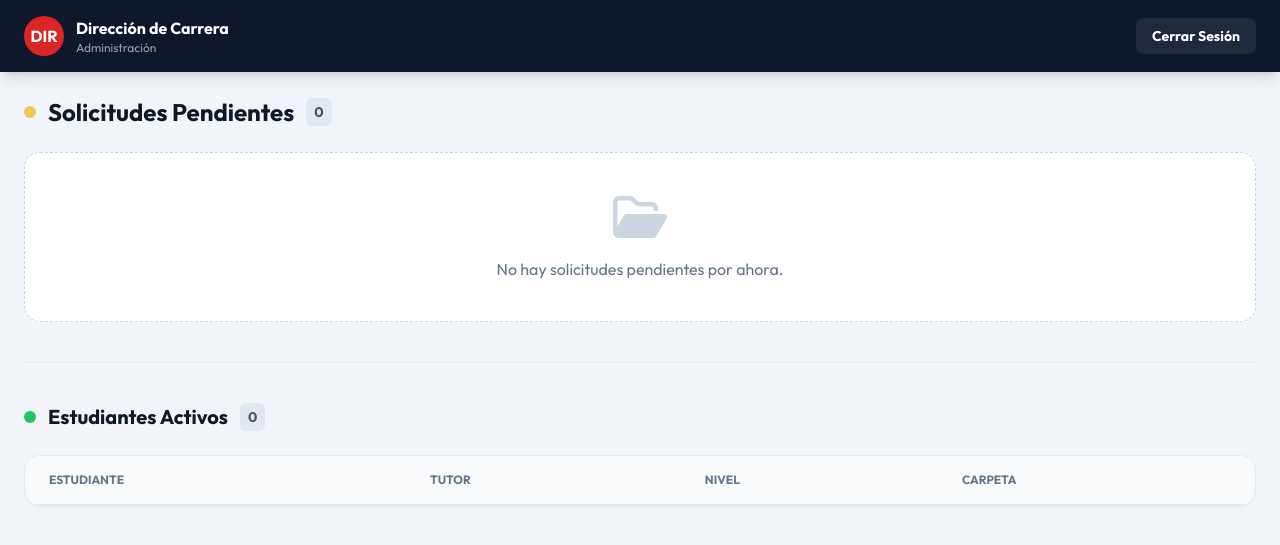
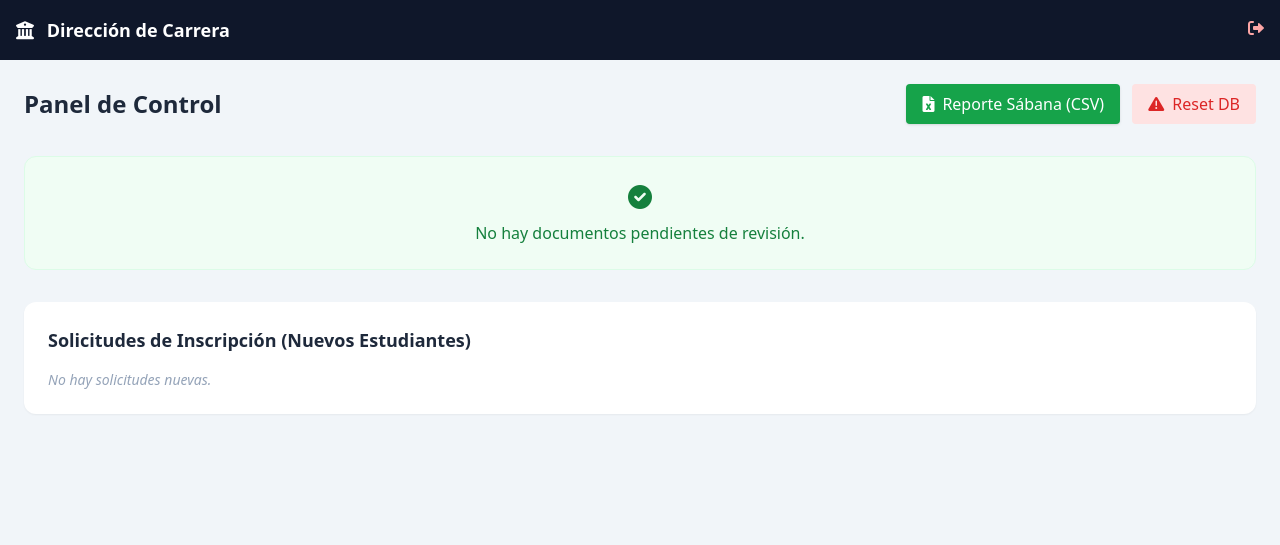
Before and after one commit to criuagrm/criuagrm.github.io, a Flask app: page /admin/dashboard in a window 1280 px wide. Shown: the top 545 px of the page. Run offline with Flask 3, Linux system fonts and the light colour scheme; a user stored in the database is signed in; lists and menus that the app fills with data are empty; some libraries are stand-ins or nearby versions.

Commit message:
Update admin_dashboard.html

```diff
--- a/sistema_tutores/templates/admin_dashboard.html
+++ b/sistema_tutores/templates/admin_dashboard.html
@@ -2,118 +2,98 @@
 <html lang="es">
 <head>
     <meta charset="UTF-8">
-    <meta name="viewport" content="width=device-width, initial-scale=1.0">
-    <title>Panel Director - Sistema Tutores</title>
+    <title>Director de Carrera - Panel</title>
     <script src="https://cdn.tailwindcss.com"></script>
-    <link href="https://fonts.googleapis.com/css2?family=Outfit:wght@300;400;500;700&display=swap" rel="stylesheet">
-    <link rel="stylesheet" href="https://cdnjs.cloudflare.com/ajax/libs/font-awesome/6.5.2/css/all.min.css"/>
-    <style>body { font-family: 'Outfit', sans-serif; }</style>
+    <link href="https://cdnjs.cloudflare.com/ajax/libs/font-awesome/6.0.0/css/all.min.css" rel="stylesheet">
 </head>
-<body class="bg-slate-100 text-slate-800">
+<body class="bg-slate-100 font-sans text-slate-800">
 
-    <nav class="bg-slate-900 text-white px-6 py-4 flex justify-between items-center sticky top-0 z-50 shadow-lg">
-        <div class="flex items-center gap-3">
-            <div class="w-10 h-10 rounded-full bg-red-600 flex items-center justify-center font-bold">DIR</div>
-            <div>
-                <h1 class="font-bold">Dirección de Carrera</h1>
-                <p class="text-xs text-slate-400">Administración</p>
+    <nav class="bg-slate-900 text-white p-4 sticky top-0 z-50">
+        <div class="max-w-7xl mx-auto flex justify-between">
+            <h1 class="font-bold text-lg"><i class="fa-solid fa-building-columns mr-2"></i> Dirección de Carrera</h1>
+            <a href="/logout" class="text-red-300 hover:text-white"><i class="fa-solid fa-right-from-bracket"></i></a>
+        </div>
+    </nav>
+
+    <div class="max-w-7xl mx-auto p-6 space-y-8">
+
+        <div class="flex justify-between items-center">
+            <h2 class="text-2xl font-bold text-slate-800">Panel de Control</h2>
+            <div class="flex gap-3">
+                <a href="/admin/report_excel" class="bg-green-600 text-white px-4 py-2 rounded shadow hover:bg-green-700 transition flex items-center">
+                    <i class="fa-solid fa-file-excel mr-2"></i> Reporte Sábana (CSV)
+                </a>
+                <a href="/peligro/reset-completo" onclick="return confirm('¿Seguro? Esto borrará todo.')" class="bg-red-100 text-red-600 px-4 py-2 rounded hover:bg-red-200">
+                    <i class="fa-solid fa-triangle-exclamation mr-1"></i> Reset DB
+                </a>
             </div>
         </div>
-        <a href="/logout" class="bg-slate-800 hover:bg-slate-700 px-4 py-2 rounded-lg text-sm font-bold transition">
-            Cerrar Sesión
-        </a>
-    </nav>
 
-    <div class="max-w-7xl mx-auto p-6">
+        {% if docs_pendientes %}
+        <div class="bg-white p-6 rounded-xl shadow-sm border-l-4 border-yellow-400">
+            <h3 class="font-bold text-lg mb-4 flex items-center">
+                <i class="fa-solid fa-bell text-yellow-500 mr-2"></i> Documentos Pendientes de Validación
+                <span class="ml-2 bg-yellow-100 text-yellow-800 text-xs px-2 py-1 rounded-full">{{ docs_pendientes|length }}</span>
+            </h3>
 
-        <div class="mb-10">
-            <h2 class="text-2xl font-bold text-slate-900 mb-6 flex items-center gap-3">
-                <span class="w-3 h-3 rounded-full bg-yellow-500 animate-pulse"></span>
-                Solicitudes Pendientes
-                <span class="bg-slate-200 text-slate-600 text-sm px-2 py-1 rounded-md">{{ pendientes|length }}</span>
-            </h2>
+            <div class="grid grid-cols-1 md:grid-cols-2 lg:grid-cols-3 gap-4">
+                {% for doc in docs_pendientes %}
+                <div class="border border-slate-200 p-4 rounded-lg bg-slate-50">
+                    <p class="font-bold text-sm">{{ doc.student.full_name }}</p>
+                    <p class="text-xs text-slate-500 mb-2">{{ doc.doc_type }}</p>
 
-            {% if pendientes %}
-            <div class="grid grid-cols-1 lg:grid-cols-2 gap-6">
-                {% for p in pendientes %}
-                <div class="bg-white rounded-2xl p-6 shadow-sm border border-slate-200 hover:border-red-200 transition">
-                    <div class="flex justify-between items-start mb-4">
-                        <div>
-                            <h3 class="font-bold text-lg text-slate-900">{{ p.full_name }}</h3>
-                            <p class="text-sm text-slate-500">Reg: {{ p.registro }} • CI: {{ p.carnet }}</p>
-                        </div>
-                        <span class="bg-yellow-100 text-yellow-700 text-xs font-bold px-3 py-1 rounded-full">
-                            Practicum {{ p.practicum_level }}
-                        </span>
-                    </div>
-
-                    <div class="bg-slate-50 rounded-lg p-3 mb-4 text-sm border border-slate-100">
-                        <span class="font-bold text-slate-400 text-xs uppercase block mb-1">Solicita Tutor:</span>
-                        <i class="fa-solid fa-chalkboard-user text-red-500 mr-2"></i> {{ p.tutor.name }}
-                    </div>
-
-                    <form action="/admin/approve/{{ p.id }}" method="POST" class="mt-4">
-                        <label class="block text-xs font-bold text-slate-400 uppercase mb-2">Pegar Link de Carpeta (Drive)</label>
-                        <div class="flex gap-2">
-                            <input type="url" name="drive_url" required placeholder="https://drive.google.com/..."
-                                   class="flex-1 px-4 py-2 bg-slate-50 border border-slate-300 rounded-lg text-sm focus:outline-none focus:border-red-500 transition">
-                            <button type="submit" class="bg-green-600 hover:bg-green-700 text-white px-4 py-2 rounded-lg font-bold text-sm transition shadow-md">
-                                <i class="fa-solid fa-check mr-1"></i> Aprobar
-                            </button>
-                        </div>
+                    <form action="/admin/validate_doc" method="POST" class="flex gap-2 mt-3">
+                        <input type="hidden" name="doc_id" value="{{ doc.id }}">
+                        <button type="submit" name="action" value="validate" class="flex-1 bg-green-500 text-white py-1 rounded text-xs hover:bg-green-600">Validar</button>
+                        <button type="submit" name="action" value="reject" class="flex-1 bg-red-500 text-white py-1 rounded text-xs hover:bg-red-600">Rechazar</button>
                     </form>
                 </div>
                 {% endfor %}
             </div>
+        </div>
         {% else %}
-            <div class="bg-white rounded-2xl p-10 text-center border border-dashed border-slate-300">
-                <div class="text-slate-300 text-5xl mb-4"><i class="fa-regular fa-folder-open"></i></div>
-                <p class="text-slate-500">No hay solicitudes pendientes por ahora.</p>
+        <div class="bg-green-50 p-6 rounded-xl border border-green-100 text-center text-green-700">
+            <i class="fa-solid fa-check-circle text-2xl mb-2"></i>
+            <p>No hay documentos pendientes de revisión.</p>
         </div>
         {% endif %}
-        </div>
 
-        <hr class="border-slate-200 my-10">
-
-        <div>
-            <h2 class="text-xl font-bold text-slate-900 mb-6 flex items-center gap-3">
-                <span class="w-3 h-3 rounded-full bg-green-500"></span>
-                Estudiantes Activos
-                <span class="bg-slate-200 text-slate-600 text-sm px-2 py-1 rounded-md">{{ activos|length }}</span>
-            </h2>
-
-            <div class="bg-white rounded-2xl shadow-sm border border-slate-200 overflow-hidden">
-                <table class="w-full text-left text-sm text-slate-600">
-                    <thead class="bg-slate-50 border-b border-slate-200 text-xs uppercase text-slate-500">
+        <div class="bg-white p-6 rounded-xl shadow-sm">
+            <h3 class="font-bold text-lg mb-4">Solicitudes de Inscripción (Nuevos Estudiantes)</h3>
+            {% if pendientes_registro %}
+                <div class="overflow-x-auto">
+                    <table class="w-full text-sm text-left text-slate-500">
+                        <thead class="text-xs text-slate-700 uppercase bg-slate-50">
                             <tr>
-                            <th class="px-6 py-4">Estudiante</th>
-                            <th class="px-6 py-4">Tutor</th>
-                            <th class="px-6 py-4">Nivel</th>
-                            <th class="px-6 py-4">Carpeta</th>
+                                <th class="px-4 py-3">Estudiante</th>
+                                <th class="px-4 py-3">Tutor Tesis</th>
+                                <th class="px-4 py-3">Acción</th>
                             </tr>
                         </thead>
-                    <tbody class="divide-y divide-slate-100">
-                        {% for a in activos %}
-                        <tr class="hover:bg-slate-50 transition">
-                            <td class="px-6 py-4 font-medium text-slate-900">
-                                {{ a.full_name }} <br>
-                                <span class="text-slate-400 text-xs font-normal">{{ a.registro }}</span>
+                        <tbody>
+                            {% for p in pendientes_registro %}
+                            <tr class="border-b">
+                                <td class="px-4 py-3">
+                                    <div class="font-bold text-slate-900">{{ p.full_name }}</div>
+                                    <div class="text-xs">{{ p.registro }} - {{ p.practicum_level }}</div>
                                 </td>
-                            <td class="px-6 py-4">{{ a.tutor.name }}</td>
-                            <td class="px-6 py-4"><span class="bg-slate-100 px-2 py-1 rounded text-xs font-bold">P-{{ a.practicum_level }}</span></td>
-                            <td class="px-6 py-4">
-                                <a href="{{ a.drive_folder_url }}" target="_blank" class="text-blue-600 hover:text-blue-800 font-bold flex items-center gap-1">
-                                    <i class="fa-brands fa-google-drive"></i> Abrir
-                                </a>
+                                <td class="px-4 py-3">{{ p.tutor.name }}</td>
+                                <td class="px-4 py-3">
+                                    <form action="/admin/approve/{{ p.id }}" method="POST" class="flex gap-2">
+                                        <input type="text" name="drive_url" placeholder="Link Carpeta Drive" class="border rounded px-2 py-1 text-xs w-40" required>
+                                        <button class="bg-blue-600 text-white px-3 py-1 rounded text-xs hover:bg-blue-700">Aprobar</button>
+                                    </form>
                                 </td>
                             </tr>
                             {% endfor %}
                         </tbody>
                     </table>
                 </div>
+            {% else %}
+                <p class="text-slate-400 text-sm italic">No hay solicitudes nuevas.</p>
+            {% endif %}
         </div>
 
     </div>
-
 </body>
 </html>
```
Lines whose indentation alone changed are shown as unchanged.
